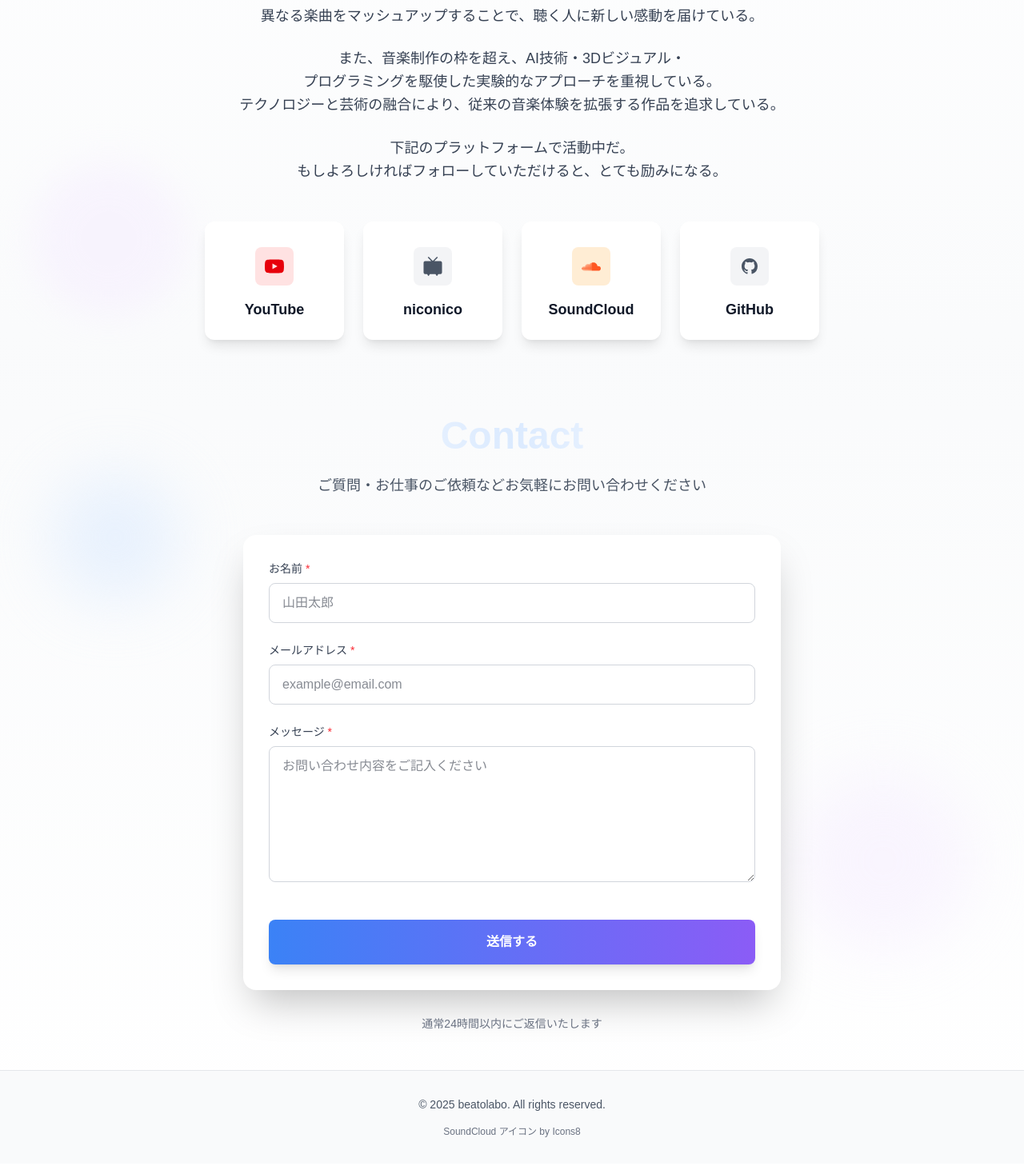
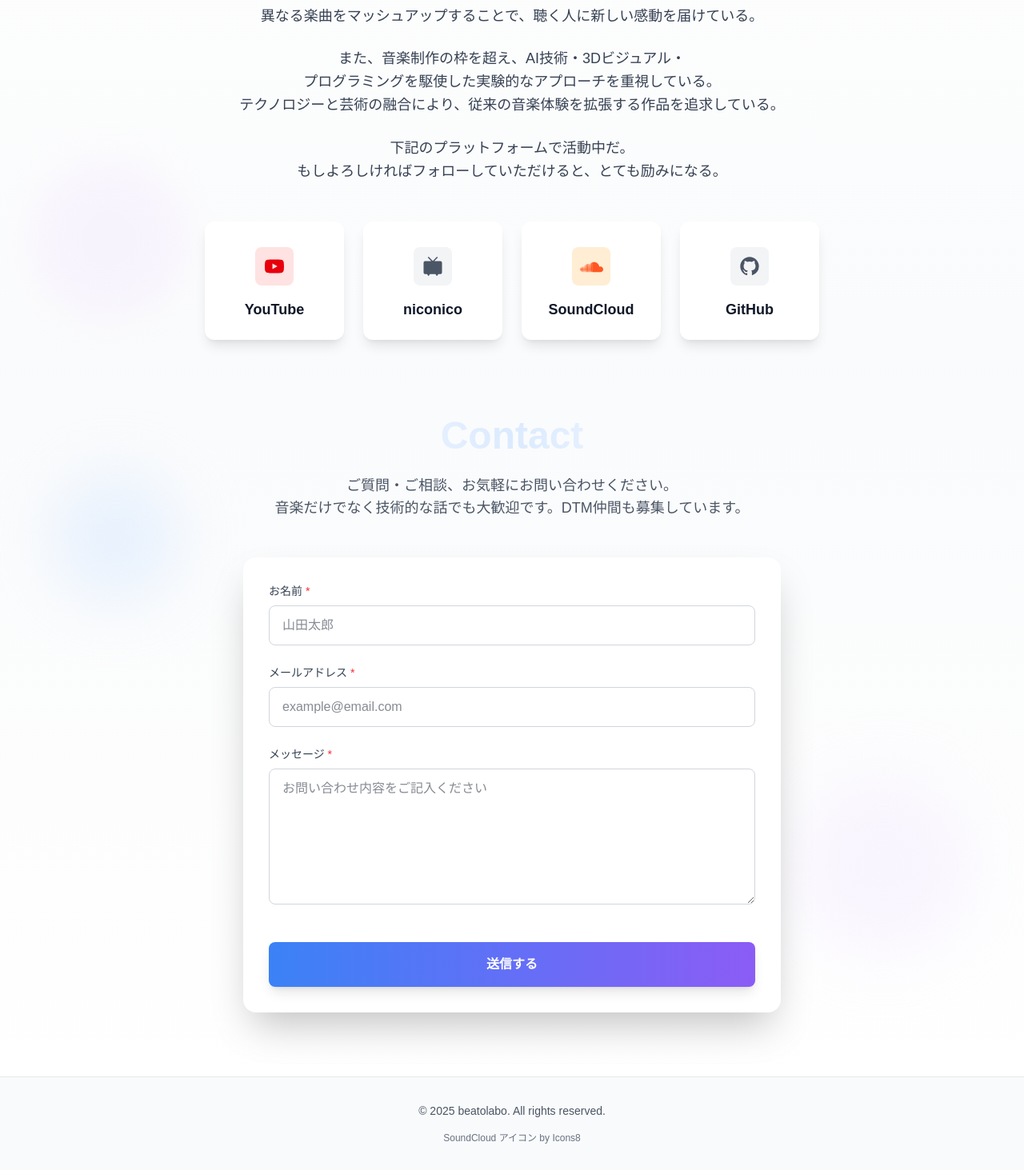
Before and after one commit to beatolabo/portfolio, a Next.js app: page / in a window 1280 px wide. Shown: the part 1173-2636 px from the top of the page at 80% size. Built offline with nearby package versions, Linux system fonts and the light colour scheme.

Commit message:
ContactSectionコンポーネントのテキストを更新し、問い合わせ内容を明確にした。また、ProfileSectionコンポーネント内のSoundCloudアイコンのサイズを変更し、視覚的な一貫性を向上させた。

```diff
--- a/src/components/sections/ContactSection.tsx
+++ b/src/components/sections/ContactSection.tsx
@@ -117,8 +117,8 @@ export default function ContactSection() {
             <h2 className="text-4xl md:text-5xl font-bold mb-6 bg-gradient-to-r from-white via-blue-100 to-white bg-clip-text text-transparent">
               Contact
             </h2>
-            <p className="text-lg text-gray-600 dark:text-gray-300">
-              ご質問・お仕事のご依頼などお気軽にお問い合わせください
+            <p className="text-lg text-gray-600 dark:text-gray-300" style={{ wordBreak: 'keep-all', overflowWrap: 'anywhere', textWrap: 'balance' }}>
+              ご質問・ご相談、お気軽にお問い合わせください。音楽だけでなく技術的な話でも大歓迎です。DTM仲間も募集しています。
             </p>
           </motion.div>
 
@@ -411,9 +411,6 @@ export default function ContactSection() {
             transition={{ duration: 0.6, delay: 0.4, ease: 'easeOut' }}
             viewport={{ once: true }}
           >
-            <p className="text-sm text-gray-500 dark:text-gray-400">
-              通常24時間以内にご返信いたします
-            </p>
           </motion.div>
         </motion.div>
       </div>
--- a/src/components/sections/ProfileSection.tsx
+++ b/src/components/sections/ProfileSection.tsx
@@ -240,12 +240,14 @@ export default function ProfileSection() {
                     <Image
                       src="/soundcloud-24.svg"
                       alt="SoundCloud"
-                      width={24}
-                      height={24}
+                      width={29}
+                      height={29}
                       className="object-contain"
                     />
                   ) : (
-                    <svg className={`w-6 h-6 ${
+                    <svg className={`${
+                      platform.title === 'GitHub' ? 'w-7 h-7' : 'w-6 h-6'
+                    } ${
                       platform.color === 'red' ? 'text-red-600 dark:text-red-400' :
                       platform.color === 'orange' ? 'text-orange-600 dark:text-orange-400' :
                       platform.color === 'gray' ? 'text-gray-600 dark:text-gray-300' :
```
